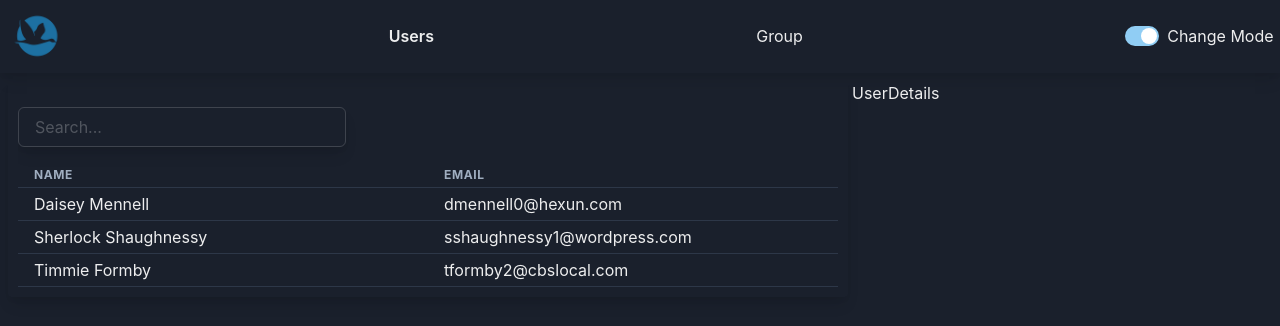
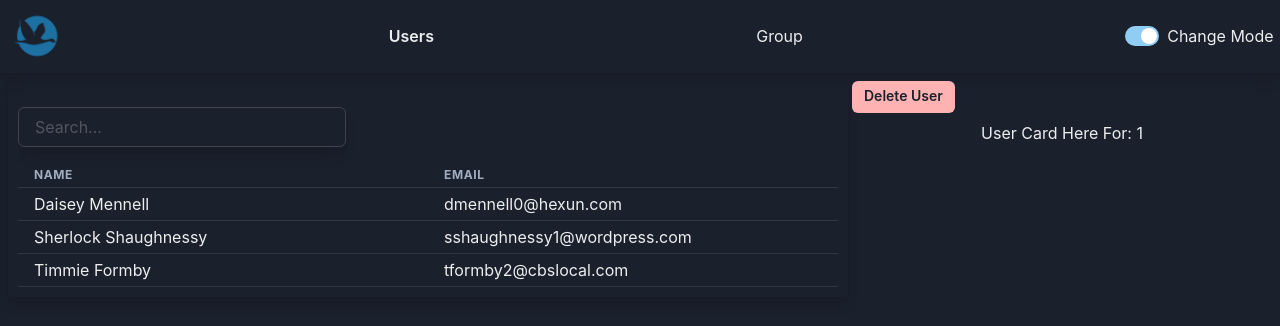
Before and after one commit to Didbar/user-management-task, a React (Vite) app: page /users/1 in a window 1280 px wide. Shown: the top 326 px of the page. Built offline with nearby package versions, Linux system fonts and the light colour scheme.

Commit message:
Add getting user

```diff
--- a/src/api/users.ts
+++ b/src/api/users.ts
@@ -25,4 +25,10 @@ export const getUsers = async () => {
   return new Promise<User[]>(resolve => resolve(USERS))
 }
 
+export const getUser = (userId: number) => {
+  return new Promise<User | undefined>(resolve =>
+    resolve(USERS.find(user => user.id === userId))
+  )
+}
+
 export default USERS
--- a/src/features/user/UserDetails.tsx
+++ b/src/features/user/UserDetails.tsx
@@ -1,5 +1,23 @@
+import { Button, HStack, VStack } from '@chakra-ui/react'
+import { useParams } from 'react-router-dom'
+import useUser from 'src/hooks/useUser'
+
 const UserDetails = () => {
-  return <div>UserDetails</div>
+  const params = useParams()
+  const { data: user } = useUser(parseInt(params.id!))
+
+  if (!user) return null
+
+  return (
+    <VStack>
+      <HStack w="100%">
+        <Button colorScheme="red" size="sm" onClick={() => {}}>
+          Delete User
+        </Button>
+      </HStack>
+      <>User Card Here For: {user.id}</>
+    </VStack>
+  )
 }
 
 export default UserDetails
--- /dev/null
+++ b/src/hooks/useUser.ts
@@ -0,0 +1,10 @@
+import { useQuery } from '@tanstack/react-query'
+import { getUser } from 'src/api/users'
+
+const useUser = (userId: number) =>
+  useQuery({
+    queryKey: ['user', userId],
+    queryFn: () => getUser(userId),
+  })
+
+export default useUser
```
